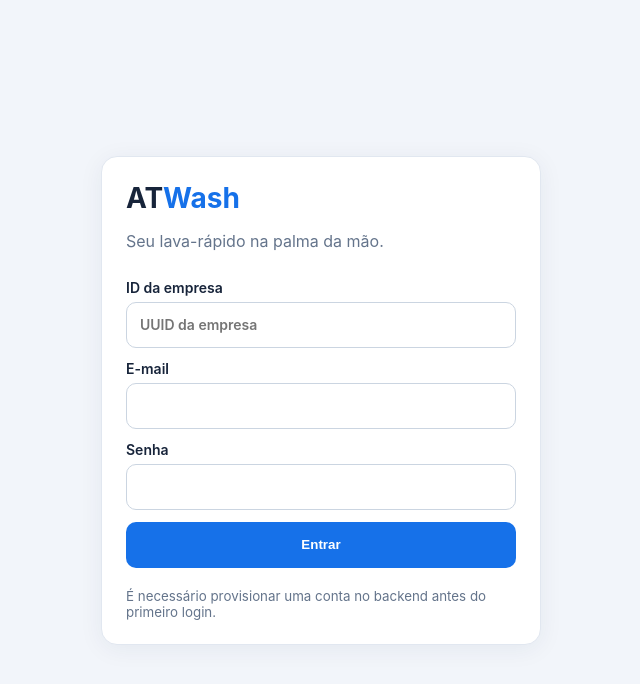
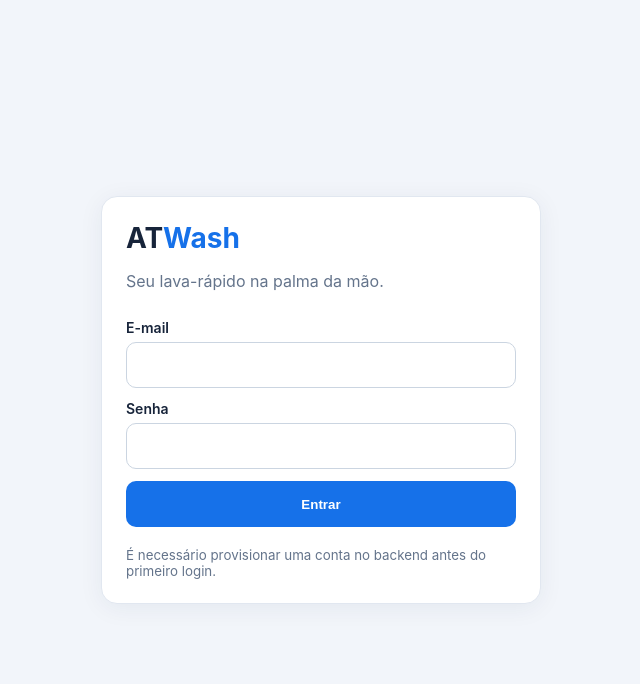
Before and after one commit to tognasca/ATWash, a React (Vite) app in the folder src/atwash-web/: page / in a window 1280 px wide. Shown: the top 684 px of the page, without its empty margins (319-959 px from the left). Built offline with nearby package versions, Linux system fonts and the light colour scheme.

Commit message:
fix(web): remove internal tenant UUID from login form

```diff
--- a/src/atwash-web/src/main.tsx
+++ b/src/atwash-web/src/main.tsx
@@ -14,7 +14,6 @@ async function api<T>(path:string,token:string,method='GET',body?:unknown):Promi
 }
 function App(){
  const [token,setToken]=useState('');
- const [tenant,setTenant]=useState('');
  const [email,setEmail]=useState('');
  const [password,setPassword]=useState('');
  const [error,setError]=useState('');
@@ -38,14 +37,14 @@ function App(){
  async function login(e:React.FormEvent){
   e.preventDefault();setBusy(true);setError('');
   try{
-   const result=await api<{accessToken:string}>('/auth/login','', 'POST',{tenantId:tenant,email,password});
+   const result=await api<{accessToken:string}>('/auth/login','', 'POST',{email,password});
    setToken(result.accessToken);setPassword('');await refresh(result.accessToken);
   }catch(e){setError(String(e));}finally{setBusy(false);}
  }
  async function submit(action:()=>Promise<unknown>){
   setBusy(true);setError('');try{await action();await refresh();}catch(e){setError(String(e));}finally{setBusy(false);}
  }
- if(!token)return <main className="login"><section className="panel"><h1>AT<span>Wash</span></h1><p>Seu lava-rápido na palma da mão.</p><form onSubmit={login}><label>ID da empresa<input required value={tenant} onChange={e=>setTenant(e.target.value)} placeholder="UUID da empresa"/></label><label>E-mail<input type="email" required value={email} onChange={e=>setEmail(e.target.value)}/></label><label>Senha<input type="password" required value={password} onChange={e=>setPassword(e.target.value)}/></label><button disabled={busy}>Entrar</button></form>{error&&<p role="alert" className="error">{error}</p>}<small>É necessário provisionar uma conta no backend antes do primeiro login.</small></section></main>;
+ if(!token)return <main className="login"><section className="panel"><h1>AT<span>Wash</span></h1><p>Seu lava-rápido na palma da mão.</p><form onSubmit={login}><label>E-mail<input type="email" required value={email} onChange={e=>setEmail(e.target.value)}/></label><label>Senha<input type="password" required value={password} onChange={e=>setPassword(e.target.value)}/></label><button disabled={busy}>Entrar</button></form>{error&&<p role="alert" className="error">{error}</p>}<small>É necessário provisionar uma conta no backend antes do primeiro login.</small></section></main>;
  return <main><header><h1>AT<span>Wash</span></h1><div><span>Operação</span><button className="secondary" onClick={()=>{setToken('');setCustomers([]);setOrders([]);}}>Sair</button></div></header><section className="stats"><article><small>Comandas</small><strong>{orders.length}</strong></article><article><small>Em andamento</small><strong>{orders.filter(o=>o.status===1||o.status===2).length}</strong></article><article><small>Total das comandas exibidas</small><strong>{currency(orders.reduce((sum,o)=>sum+o.total,0))}</strong></article></section>{error&&<p role="alert" className="error">{error}</p>}
  <div className="columns"><section className="panel"><h2>Novo cliente</h2><form onSubmit={e=>{e.preventDefault();void submit(async()=>{await api('/customers',token,'POST',{name,phone});setName('');setPhone('');});}}><input placeholder="Nome" required value={name} onChange={e=>setName(e.target.value)}/><input placeholder="Telefone" value={phone} onChange={e=>setPhone(e.target.value)}/><button disabled={busy}>Cadastrar cliente</button></form></section>
  <section className="panel"><h2>Novo veículo</h2><form onSubmit={e=>{e.preventDefault();void submit(async()=>{await api('/vehicles',token,'POST',{customerId,plate,model});setPlate('');setModel('');});}}><select required value={customerId} onChange={e=>setCustomerId(e.target.value)}><option value="">Selecione o cliente</option>{customers.map(c=><option key={c.id} value={c.id}>{c.name}</option>)}</select><input required placeholder="Placa" value={plate} onChange={e=>setPlate(e.target.value)}/><input required placeholder="Modelo" value={model} onChange={e=>setModel(e.target.value)}/><button disabled={busy}>Cadastrar veículo</button></form></section>
```
